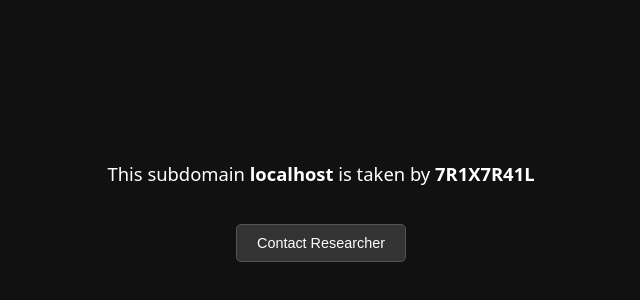
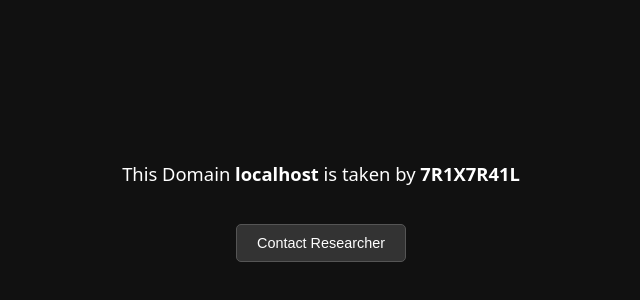
Before and after one commit to 7R1X7R41L/Research, a plain HTML site: page index.html in a window 1280 px wide. Shown: the part 188-488 px from the top of the page, without its empty margins (319-959 px from the left). Drawn offline with Linux system fonts and the light colour scheme.

Commit message:
Update text in index.html for clarity

```diff
--- a/index.html
+++ b/index.html
@@ -87,7 +87,7 @@
 </head>
 <body>
     <div class="content">
-        <p>This subdomain <b id="hostname"></b> is taken by <b>7R1X7R41L</b></p>
+        <p>This Domain <b id="hostname"></b> is taken by <b>7R1X7R41L</b></p>
     </div>
 
     <button class="contact-btn" onclick="showContactForm()">Contact Researcher</button>
```
